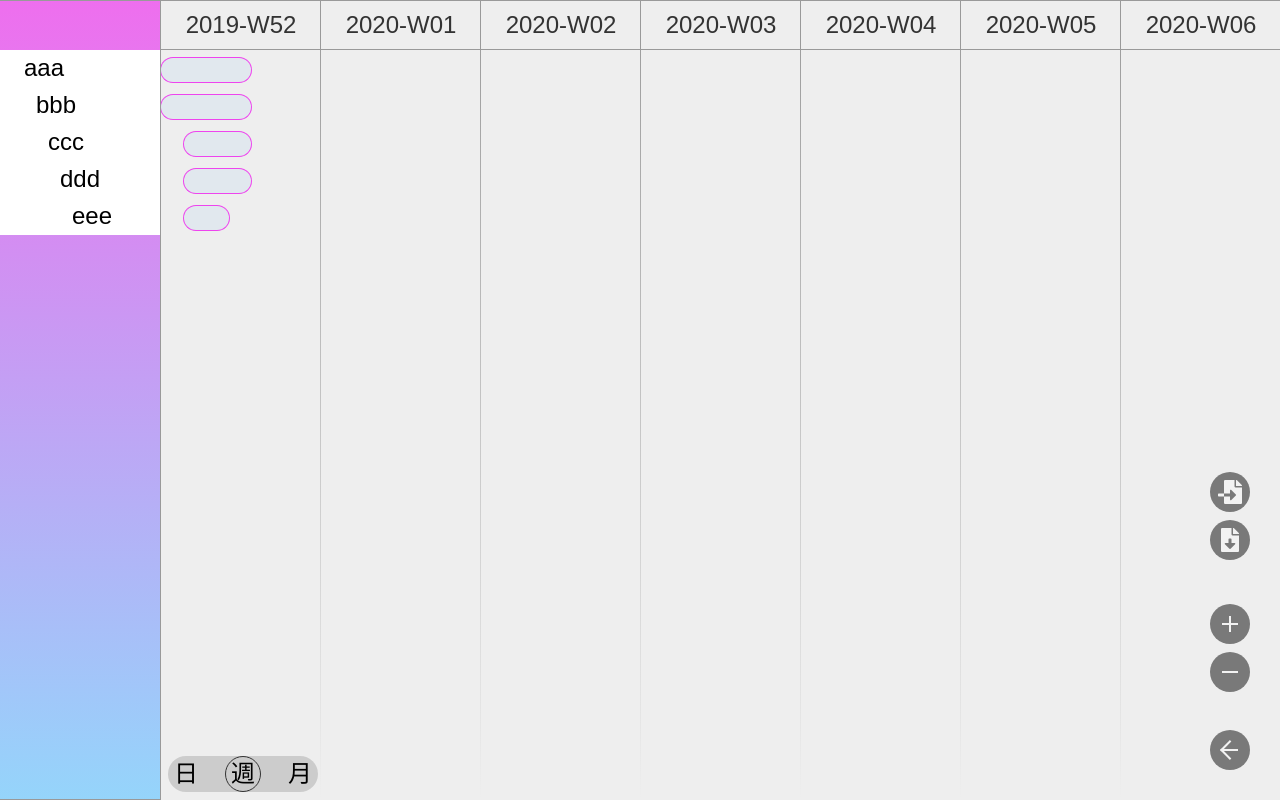
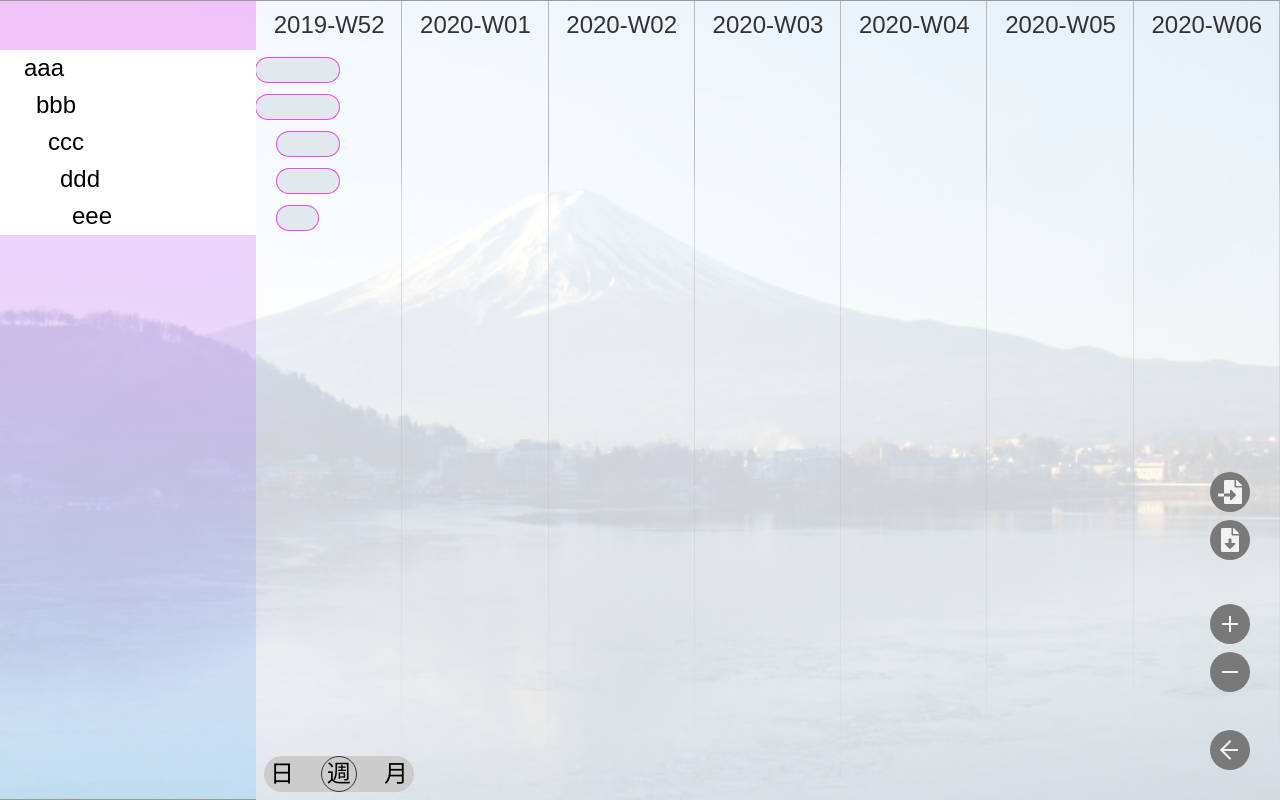
Before and after one commit to cmd919293/GanttChart, a plain HTML site: page index.html in a window 1280 px wide. Drawn offline with Linux system fonts and the light colour scheme.

Commit message:
update bg image

```diff
--- a/index.css
+++ b/index.css
@@ -4,13 +4,13 @@
     --menu-lh: 2em;
     --menu-lc: 0;
     --menu-hi: calc(var(--menu-lh) * var(--menu-lc));
-    --view-bg: #eee;
+    --view-bg: rgba(238, 238, 238, 0);
     --view-br: #000;
-    --list-bg: linear-gradient(rgba(238, 68, 238, 0.75), rgba(119, 204, 255, 0.75));
+    --list-bg: linear-gradient(rgba(238, 68, 238, 0.3), rgba(119, 204, 255, 0.3));
     --list-br: #999;
     --list-depth: 1;
     --list-name-bg: #fff;
-    --list-width: 12.5vw;
+    --list-width: 20vw;
     --show-count: 7;
     --show-width: calc(calc(100vw - var(--list-width)) / var(--show-count));
     --side-bg: #aaa;
@@ -34,6 +34,25 @@ body {
     overscroll-behavior-y: contain;
     font-family: sans-serif;
     font-size: 24px;
+}
+.background {
+    background-image: url(kawakuchitop22.jpg);
+    background-position: center;
+    background-repeat: no-repeat;
+    background-size: cover;
+    position: fixed;
+    top: 0;
+    bottom: 0;
+    left: 0;
+    right: 0;
+}
+.background > * {
+    background-color: rgba(255, 255, 255, 0.8);
+    position: fixed;
+    left: 0;
+    right: 0;
+    top: 0;
+    bottom: 0;
 }
 .fixed-center {
     position: fixed !important;
@@ -139,7 +158,7 @@ body {
 }
 label[for="DateFormat"] {
     display: inline-flex;
-    left: calc(12.5vw + 8px);
+    left: calc(var(--list-width) + 8px);
     bottom: 8px;
     justify-content: space-between;
     position: fixed;
@@ -196,6 +215,8 @@ label[for="DateFormat"] > span:last-of-type {
     border: 1px solid var(--list-br);
     background-image: var(--list-bg);
     border-left: none;
+    border-right: none;
+    z-index: 1;
 }
 #tasks-list::before {
     content: "";
@@ -236,7 +257,6 @@ label[for="DateFormat"] > span:last-of-type {
     height: 100%;
     position: relative;
     user-select: none;
-    background-color: inherit;
 }
 #tasks-view * {
     user-select: auto;
@@ -245,11 +265,11 @@ label[for="DateFormat"] > span:last-of-type {
 .task {
     min-width: var(--show-width);
     max-width: var(--show-width);
-    border: 1px solid #999;
-    border-image: linear-gradient(#999, transparent) 1;
+    border-width: 1px;
+    border-style: solid;
+    border-image: linear-gradient(rgba(185, 185, 185, 1) 20%, rgba(185, 185, 185, 0.5) 25%, rgba(185, 185, 185, 0)) 1;
     border-left-width: 0;
     box-sizing: border-box;
-    background-color: inherit;
 }
 .task::before {
     content: attr(data-text);
@@ -259,7 +279,7 @@ label[for="DateFormat"] > span:last-of-type {
     width: var(--show-width);
     line-height: 2;
     text-align: center;
-    box-shadow: 0px 0px 0 1px #999;
+    /* box-shadow: 0 -1px 0 1px #999; */
 }
 .task-fill {
     height: 100%;
--- a/index.html
+++ b/index.html
@@ -9,6 +9,9 @@
 <link href="./fontawesome/css/all.css" rel="stylesheet">
 </head>
 <body>
+    <div class="background">
+        <span></span>
+    </div>
     <div id="menu">
         <input id="openFile" hidden="true" type="file" />
         <div class="left-arrow" id="ShowTaskSide"></div>
```
